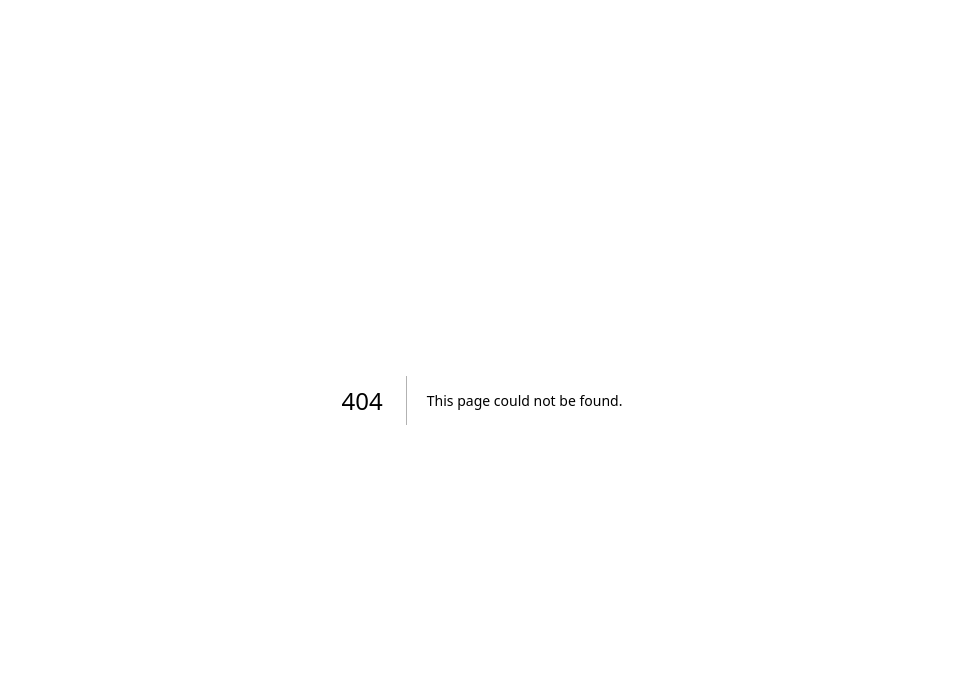
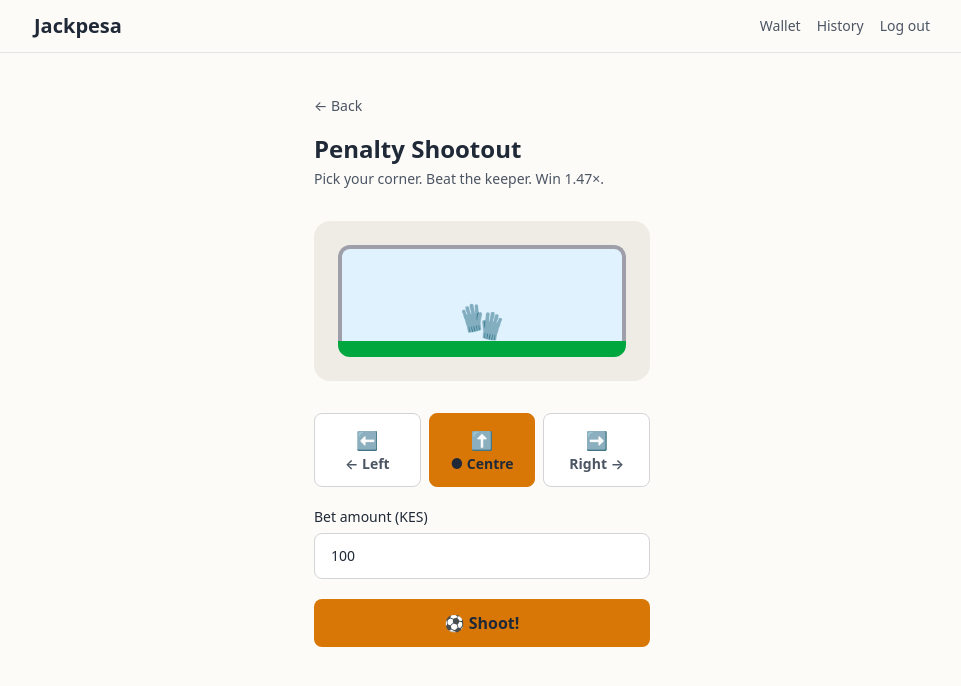
Before and after one commit to GitauGriffinke/jackpesa, a Next.js app: page /dashboard/games/penalty-shootout in a window 1280 px wide. Before the commit this address had no page. Shown: the top 686 px of the page, without its empty margins (158-1119 px from the left). Built offline with nearby package versions, Linux system fonts and the light colour scheme; no server answers.

Commit message:
feat: add penalty shootout game — all 10 games complete

```diff
--- /dev/null
+++ b/app/api/games/penalty-shootout/route.ts
@@ -0,0 +1,60 @@
+import { NextResponse } from "next/server";
+import { z } from "zod";
+import { getCurrentUser } from "@/lib/auth";
+import { placeBet } from "@/lib/bet";
+import { toCents } from "@/lib/money";
+
+const DIRECTIONS = ["left", "center", "right"] as const;
+type Direction = typeof DIRECTIONS[number];
+
+const Schema = z.object({
+  amountKes: z.number().int().min(10).max(150_000),
+  direction: z.enum(DIRECTIONS),
+  clientSeed: z.string().min(1).max(128),
+});
+
+// Keeper dives to one of 3 directions. Player wins if keeper goes elsewhere.
+// Win chance: 2/3. Payout: 1.47× (house edge ~2%).
+const PAYOUT_MULTIPLIER = 1.47;
+
+export async function POST(request: Request) {
+  const user = await getCurrentUser();
+  if (!user) return NextResponse.json({ error: "Not signed in" }, { status: 401 });
+
+  const body = await request.json().catch(() => null);
+  const parsed = Schema.safeParse(body);
+  if (!parsed.success) {
+    return NextResponse.json(
+      { error: parsed.error.issues[0]?.message ?? "Invalid input" },
+      { status: 400 },
+    );
+  }
+
+  const { amountKes, direction, clientSeed } = parsed.data;
+  const amountCents = toCents(amountKes);
+
+  const result = await placeBet(
+    user.id, "penalty-shootout", amountCents, clientSeed,
+    (float) => {
+      const keeperIndex = Math.floor(float * 3);
+      const keeper = DIRECTIONS[keeperIndex];
+      return keeper !== direction ? Math.floor(amountCents * PAYOUT_MULTIPLIER) : 0;
+    },
+  );
+
+  const keeperIndex = Math.floor(result.float * 3);
+  const keeper = DIRECTIONS[keeperIndex];
+
+  return NextResponse.json({
+    keeper,
+    playerDirection: direction,
+    win: result.payoutCents > 0,
+    payoutCents: result.payoutCents,
+    newBalanceCents: result.newBalanceCents,
+    serverSeed: result.round.serverSeed,
+    serverSeedHash: result.round.serverSeedHash,
+    clientSeed: result.round.clientSeed,
+    nonce: result.round.nonce,
+    float: result.float,
+  });
+}
--- /dev/null
+++ b/app/dashboard/games/penalty-shootout/page.tsx
@@ -0,0 +1,136 @@
+"use client";
+import { useState } from "react";
+
+type Direction = "left" | "center" | "right";
+type Phase = "idle" | "shooting" | "result";
+
+interface RoundResult {
+  keeper: Direction; playerDirection: Direction;
+  win: boolean; payoutCents: number; newBalanceCents: number;
+  serverSeed: string; serverSeedHash: string;
+  clientSeed: string; nonce: number; float: number;
+}
+
+function formatKES(cents: number) {
+  return new Intl.NumberFormat("en-KE", { style: "currency", currency: "KES" }).format(cents / 100);
+}
+
+const DIR_LABELS: Record<Direction, string> = { left: "← Left", center: "● Centre", right: "Right →" };
+const DIR_EMOJI: Record<Direction, string> = { left: "⬅️", center: "⬆️", right: "➡️" };
+
+export default function PenaltyShootoutPage() {
+  const [direction, setDirection] = useState<Direction>("center");
+  const [amount, setAmount] = useState("100");
+  const [phase, setPhase] = useState<Phase>("idle");
+  const [result, setResult] = useState<RoundResult | null>(null);
+  const [error, setError] = useState<string | null>(null);
+
+  async function handleShoot(e: React.FormEvent<HTMLFormElement>) {
+    e.preventDefault(); setError(null); setResult(null); setPhase("shooting");
+    const clientSeed = crypto.randomUUID();
+    const res = await fetch("/api/games/penalty-shootout", {
+      method: "POST", headers: { "Content-Type": "application/json" },
+      body: JSON.stringify({ amountKes: Number(amount), direction, clientSeed }),
+    });
+    const data = await res.json().catch(() => null);
+    if (!res.ok) { setPhase("idle"); setError(data?.error ?? "Something went wrong."); return; }
+    await new Promise(r => setTimeout(r, 1000));
+    setResult(data); setPhase("result");
+  }
+
+  function reset() { setPhase("idle"); setResult(null); setError(null); }
+
+  const inputClass = "w-full rounded-lg border border-zinc-300 bg-white px-4 py-3 text-text placeholder:text-text-muted focus:border-accent focus:outline-none focus-visible:ring-2 focus-visible:ring-accent";
+
+  return (
+    <main className="mx-auto w-full max-w-sm px-6 py-10">
+      <a href="/dashboard" className="text-sm text-text-muted hover:text-text">← Back</a>
+      <h1 className="mt-4 text-2xl font-bold text-text">Penalty Shootout</h1>
+      <p className="mt-1 text-sm text-text-muted">Pick your corner. Beat the keeper. Win 1.47×.</p>
+
+      {/* Goal display */}
+      <div className="my-8 rounded-2xl bg-card p-6">
+        {/* Goal frame */}
+        <div className="relative mx-auto h-24 w-full max-w-xs rounded-t-xl border-4 border-b-0 border-zinc-400 bg-sky-100">
+          {/* Keeper */}
+          {phase === "result" && result ? (
+            <div className={`absolute bottom-0 text-4xl transition-all duration-500 ${
+              result.keeper === "left" ? "left-2" :
+              result.keeper === "right" ? "right-2" : "left-1/2 -translate-x-1/2"
+            }`}>
+              🧤
+            </div>
+          ) : phase === "shooting" ? (
+            <div className="absolute bottom-0 left-1/2 -translate-x-1/2 animate-bounce text-4xl">🧤</div>
+          ) : (
+            <div className="absolute bottom-0 left-1/2 -translate-x-1/2 text-4xl">🧤</div>
+          )}
+          {/* Ball */}
+          {phase === "result" && result && (
+            <div className={`absolute top-2 text-2xl transition-all duration-500 ${
+              result.playerDirection === "left" ? "left-4" :
+              result.playerDirection === "right" ? "right-4" : "left-1/2 -translate-x-1/2"
+            }`}>
+              ⚽
+            </div>
+          )}
+        </div>
+        {/* Ground */}
+        <div className="h-4 rounded-b-xl bg-green-600" />
+
+        {/* Result message */}
+        {phase === "result" && result && (
+          <div className="mt-4 text-center">
+            <p className="font-bold text-text">
+              {result.win ? "GOAL! 🎉" : "SAVED! 🧤"}
+            </p>
+            <p className="mt-1 text-xs text-text-muted">
+              You shot {result.playerDirection} • Keeper dived {result.keeper}
+            </p>
+            {result.win && <p className="mt-1 text-sm font-semibold text-accent">+{formatKES(result.payoutCents)}</p>}
+            <p className="mt-1 text-sm text-text-muted">
+              New balance: <span className="font-medium text-text">{formatKES(result.newBalanceCents)}</span>
+            </p>
+            <details className="mt-3 text-left text-xs text-text-muted">
+              <summary className="cursor-pointer font-medium">Verify this round</summary>
+              <div className="mt-2 flex flex-col gap-1 break-all font-mono">
+                <span>Server seed: {result.serverSeed}</span>
+                <span>Hash: {result.serverSeedHash}</span>
+                <span>Client seed: {result.clientSeed}</span>
+                <span>Nonce: {result.nonce}</span>
+                <span>Float: {result.float.toFixed(10)}</span>
+                <a href="/verify" target="_blank" className="mt-1 text-accent underline">Open verifier →</a>
+              </div>
+            </details>
+          </div>
+        )}
+      </div>
+
+      {phase !== "shooting" && (
+        <form onSubmit={handleShoot} className="flex flex-col gap-5" noValidate>
+          <div className="flex gap-2">
+            {(["left","center","right"] as Direction[]).map(d => (
+              <button key={d} type="button" onClick={() => setDirection(d)}
+                className={`flex-1 rounded-lg border px-2 py-3 text-sm font-semibold transition-colors ${direction===d?"border-accent bg-accent text-text":"border-zinc-300 bg-white text-text-muted"}`}>
+                <span className="block text-lg">{DIR_EMOJI[d]}</span>
+                {DIR_LABELS[d]}
+              </button>
+            ))}
+          </div>
+          <label className="flex flex-col gap-1.5 text-sm font-medium text-text">
+            Bet amount (KES)
+            <input className={inputClass} inputMode="numeric" placeholder="100" value={amount} onChange={e => setAmount(e.target.value.replace(/\D/g,""))} />
+          </label>
+          {error && <p role="alert" className="text-sm text-danger">{error}</p>}
+          <button type="submit" className="rounded-lg bg-accent px-4 py-3 font-semibold text-text transition-colors hover:bg-accent-hover">
+            ⚽ Shoot!
+          </button>
+          {phase === "result" && (
+            <button type="button" onClick={reset} className="rounded-lg border border-zinc-300 px-4 py-3 text-sm font-medium text-text-muted hover:text-text">Shoot again</button>
+          )}
+        </form>
+      )}
+      {phase === "shooting" && <p className="mt-2 text-center text-sm text-text-muted">Shooting...</p>}
+    </main>
+  );
+}
--- a/app/dashboard/page.tsx
+++ b/app/dashboard/page.tsx
@@ -23,7 +23,7 @@ const GAMES: GameCard[] = [
   { id: "card-high-low", label: "Card High / Low", emoji: "🃏", description: "Higher or lower than the last card.", built: true },
   { id: "mini-roulette", label: "Mini Roulette", emoji: "🎯", description: "Red, black, green, odd, or even.", built: true },
   { id: "scratch-and-win", label: "Scratch & Win", emoji: "🎟️", description: "Scratch the card, reveal your prize.", built: true },
-  { id: "penalty-shootout", label: "Penalty Shootout",  emoji: "⚽", description: "Pick your corner. Beat the keeper.",  built: false },
+  { id: "penalty-shootout", label: "Penalty Shootout", emoji: "⚽", description: "Pick your corner. Beat the keeper.", built: true },
 ];
 
 async function BalanceCard() {
```
